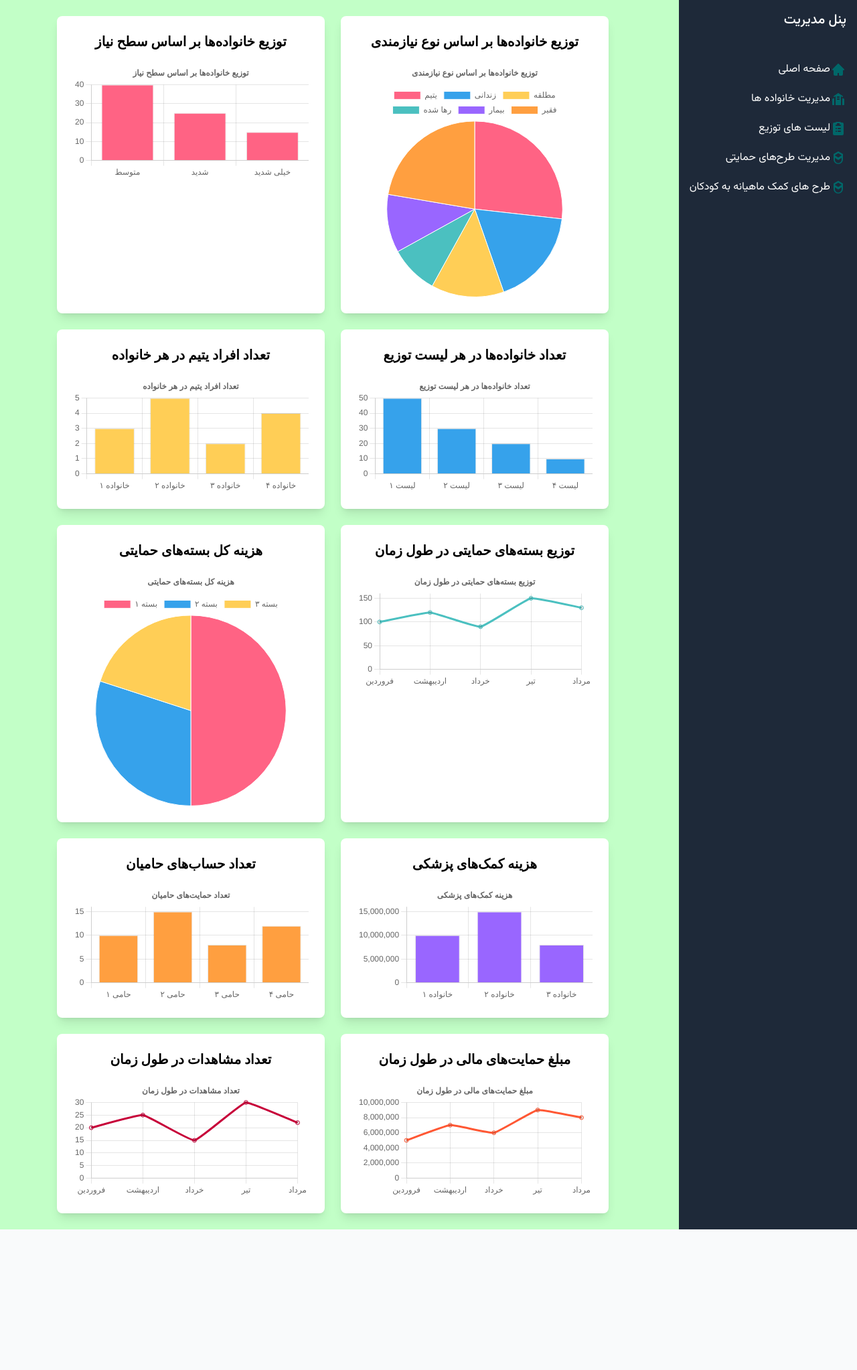
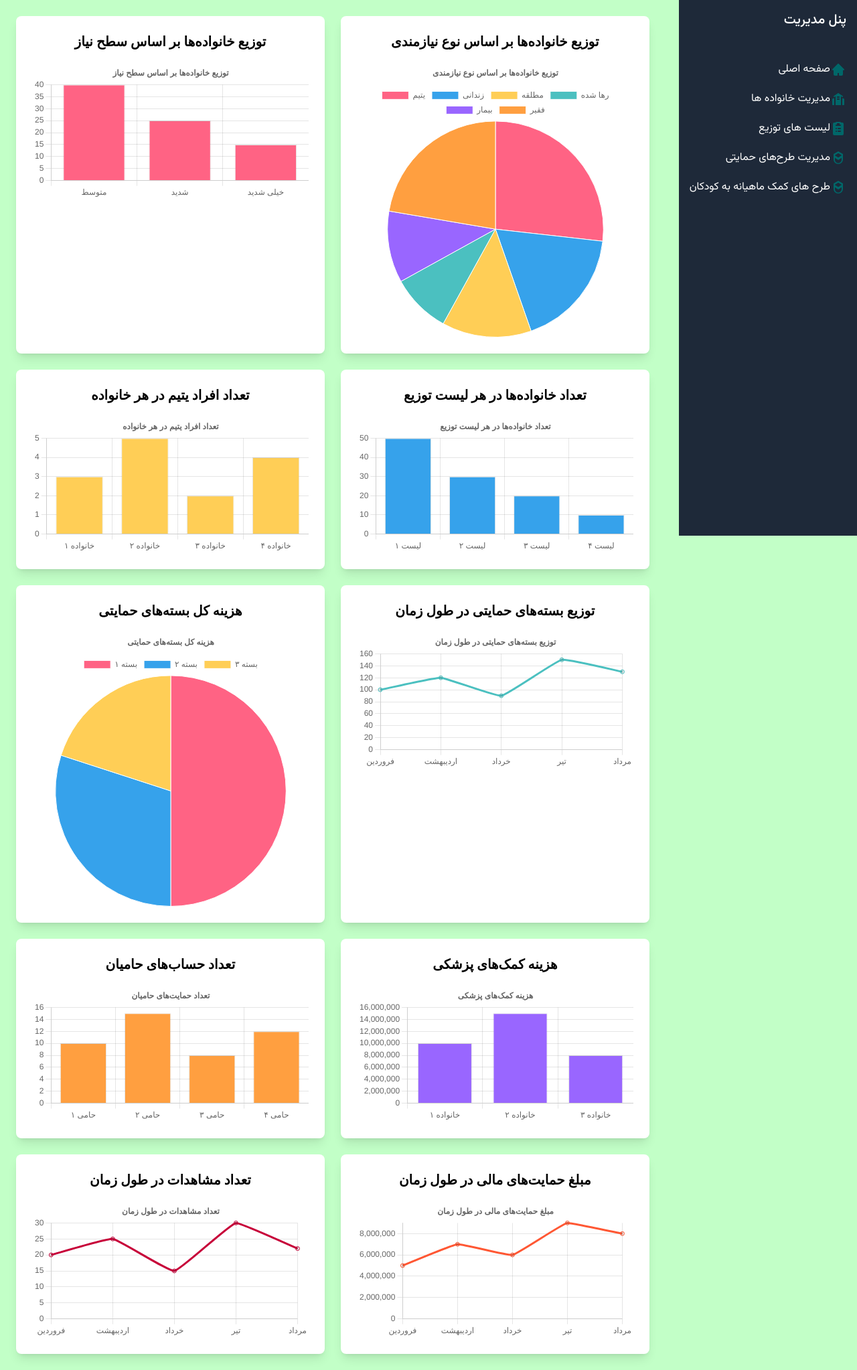
Before and after one commit to salman-hamidi2024/MCM, a Django app: page / in a window 1280 px wide. Shown: the part 64-2110 px from the top of the page at 67% size. Before the commit the page ends 1900 px from the top, so only its background shows below. Run offline with Django 5.2, Linux system fonts and the light colour scheme.

Commit message:
front edited

```diff
--- a/Mohsenin/templates/Family/family_confirm_deactivate.html
+++ b/Mohsenin/templates/Family/family_confirm_deactivate.html
@@ -19,7 +19,7 @@
 </form>   {% endcomment %}
 {% comment %} <div class="flex justify-center items-center min-h-screen bg-gray-100"> {% endcomment %}
 <div style="justify-content: center;margin-top: 5rem;" class="flex">
-    <div class="bg-white shadow-lg rounded-lg p-6 w-96">
+    <div class="bg-white shadow-lg rounded-lg p-6 w-86">
         {% if family.is_active %}
         <h2 class="vazir-semibold text-2xl">آیا از غیرفعال کردن پشتیبانی این خانواده اطمینان دارید؟</h2>
         {% else %}
@@ -28,9 +28,9 @@
         <h3 class="vazir-medium text-xl">شماره پرونده: {{family.doc_code }}</h3>
         <h3 class="vazir-medium text-xl">سرپرست خانوار: {{family.guardian }}</h3>
 
-        <form method="post">
+        <form class="confirm-delete-form" method="post">
             {% csrf_token %}
-            <div class="delete-buttons">
+            <div class="">
                 <button type="submit" class="custom-button cursor-pointer text-gray-900 bg-gradient-to-r from-lime-200 via-lime-400 to-lime-500 hover:bg-gradient-to-br focus:ring-4 focus:outline-none focus:ring-lime-300 dark:focus:ring-lime-800 shadow-lg shadow-lime-500/50 dark:shadow-lg dark:shadow-lime-800/80 font-medium rounded-lg text-sm px-5 py-2.5 text-center me-2 mb-2">بله اطمینان دارم</button>
                 <a href="{% url 'family_list' %}"><button type="button" class="cursor-pointer text-white bg-red-800 hover:bg-red-900 focus:outline-none focus:ring-4 focus:ring-red-300 font-medium rounded-full text-sm px-5 py-2.5 me-2 mb-2 ">انصراف</button></a>
             </div>
--- a/Mohsenin/templates/Family/family_form.html
+++ b/Mohsenin/templates/Family/family_form.html
@@ -58,7 +58,7 @@
 
     <div class="form-buttons">
         <button type="submit" class="cursor-pointer custom-button text-white bg-green-700 hover:bg-green-800 focus:outline-none focus:ring-4 focus:ring-green-300 font-medium rounded-full text-sm px-5 py-2.5 text-center me-2 mb-2 ">ذخیره</button>
-        <a href="{% url 'family_list' %}"><button type="button" class="text-white bg-gray-800 hover:bg-gray-900 focus:outline-none focus:ring-4 focus:ring-gray-300 font-medium rounded-full text-sm px-5 py-2.5 me-2 mb-2 ">انصراف</button></a>
+        <a href="{% url 'family_list' %}"><button type="button" class="cursor-pointer text-white bg-gray-800 hover:bg-gray-900 focus:outline-none focus:ring-4 focus:ring-gray-300 font-medium rounded-full text-sm px-5 py-2.5 me-2 mb-2 ">انصراف</button></a>
 
         {% if family %}
             <a href="{% url 'family_deactivate' family.pk %}"><button type="button" class="cursor-pointer text-white bg-red-800 hover:bg-red-900 focus:outline-none focus:ring-4 focus:ring-red-300 font-medium rounded-full text-sm px-5 py-2.5 me-2 mb-2 ">حذف</button></a>
--- a/Mohsenin/templates/Mohsenin/index.html
+++ b/Mohsenin/templates/Mohsenin/index.html
@@ -5,64 +5,64 @@
 
 
 {% block content %}
-<div class="container container-main w-full mx-auto p-4 sm:p-6 bg-gray-100 font-sans max-w-7xl">
+<div class="container container-main w-full mx-auto p-4 sm:p-6 bg-gray-100 font-sans ">
     <div class="flex flex-wrap gap-4 sm:gap-6 justify-center">
         <!-- Chart 1: Family Type Distribution -->
-        <div class="bg-white p-4 sm:p-6 rounded-lg shadow-lg flex-1 min-w-[250px] sm:min-w-[300px] max-w-[400px] min-h-[300px] flex flex-col">
+        <div class="bg-white p-4 sm:p-6 rounded-lg shadow-lg flex-1 min-w-[250px] sm:min-w-[150px] max-w-[350px] min-h-[300px] flex flex-col">
             <h2 class="text-lg sm:text-xl font-semibold mb-4 text-center">توزیع خانواده‌ها بر اساس نوع نیازمندی</h2>
             <canvas id="familyTypeChart" class="flex-grow"></canvas>
         </div>
 
         <!-- Chart 2: Need Level Distribution -->
-        <div class="bg-white p-4 sm:p-6 rounded-lg shadow-lg flex-1 min-w-[250px] sm:min-w-[300px] max-w-[400px] min-h-[300px] flex flex-col">
+        <div class="bg-white p-4 sm:p-6 rounded-lg shadow-lg flex-1 min-w-[250px] sm:min-w-[150px] max-w-[350px] min-h-[300px] flex flex-col">
             <h2 class="text-lg sm:text-xl font-semibold mb-4 text-center">توزیع خانواده‌ها بر اساس سطح نیاز</h2>
             <canvas id="needLevelChart" class="flex-grow"></canvas>
         </div>
 
         <!-- Chart 3: Families per Dist List -->
-        <div class="bg-white p-4 sm:p-6 rounded-lg shadow-lg flex-1 min-w-[250px] sm:min-w-[300px] max-w-[400px] min-h-[300px] flex flex-col">
+        <div class="bg-white p-4 sm:p-6 rounded-lg shadow-lg flex-1 min-w-[250px] sm:min-w-[150px] max-w-[350px] min-h-[300px] flex flex-col">
             <h2 class="text-lg sm:text-xl font-semibold mb-4 text-center">تعداد خانواده‌ها در هر لیست توزیع</h2>
             <canvas id="distListChart" class="flex-grow"></canvas>
         </div>
 
         <!-- Chart 4: Orphans per Family -->
-        <div class="bg-white p-4 sm:p-6 rounded-lg shadow-lg flex-1 min-w-[250px] sm:min-w-[300px] max-w-[400px] min-h-[300px] flex flex-col">
+        <div class="bg-white p-4 sm:p-6 rounded-lg shadow-lg flex-1 min-w-[250px] sm:min-w-[150px] max-w-[350px] min-h-[300px] flex flex-col">
             <h2 class="text-lg sm:text-xl font-semibold mb-4 text-center">تعداد افراد یتیم در هر خانواده</h2>
             <canvas id="orphansChart" class="flex-grow"></canvas>
         </div>
 
         <!-- Chart 5: Package Distribution Over Time -->
-        <div class="bg-white p-4 sm:p-6 rounded-lg shadow-lg flex-1 min-w-[250px] sm:min-w-[300px] max-w-[400px] min-h-[300px] flex flex-col">
+        <div class="bg-white p-4 sm:p-6 rounded-lg shadow-lg flex-1 min-w-[250px] sm:min-w-[150px] max-w-[350px] min-h-[300px] flex flex-col">
             <h2 class="text-lg sm:text-xl font-semibold mb-4 text-center">توزیع بسته‌های حمایتی در طول زمان</h2>
             <canvas id="packageDistChart" class="flex-grow"></canvas>
         </div>
 
         <!-- Chart 6: Package Total Cost -->
-        <div class="bg-white p-4 sm:p-6 rounded-lg shadow-lg flex-1 min-w-[250px] sm:min-w-[300px] max-w-[400px] min-h-[300px] flex flex-col">
+        <div class="bg-white p-4 sm:p-6 rounded-lg shadow-lg flex-1 min-w-[250px] sm:min-w-[150px] max-w-[350px] min-h-[300px] flex flex-col">
             <h2 class="text-lg sm:text-xl font-semibold mb-4 text-center">هزینه کل بسته‌های حمایتی</h2>
             <canvas id="packageCostChart" class="flex-grow"></canvas>
         </div>
 
         <!-- Chart 7: Medical Aid Costs -->
-        <div class="bg-white p-4 sm:p-6 rounded-lg shadow-lg flex-1 min-w-[250px] sm:min-w-[300px] max-w-[400px] min-h-[300px] flex flex-col">
+        <div class="bg-white p-4 sm:p-6 rounded-lg shadow-lg flex-1 min-w-[250px] sm:min-w-[150px] max-w-[350px] min-h-[300px] flex flex-col">
             <h2 class="text-lg sm:text-xl font-semibold mb-4 text-center">هزینه کمک‌های پزشکی</h2>
             <canvas id="medicalAidChart" class="flex-grow"></canvas>
         </div>
 
         <!-- Chart 8: Supporter Support Count -->
-        <div class="bg-white p-4 sm:p-6 rounded-lg shadow-lg flex-1 min-w-[250px] sm:min-w-[300px] max-w-[400px] min-h-[300px] flex flex-col">
+        <div class="bg-white p-4 sm:p-6 rounded-lg shadow-lg flex-1 min-w-[250px] sm:min-w-[150px] max-w-[350px] min-h-[300px] flex flex-col">
             <h2 class="text-lg sm:text-xl font-semibold mb-4 text-center">تعداد حساب‌های حامیان</h2>
             <canvas id="supporterCountChart" class="flex-grow"></canvas>
         </div>
 
         <!-- Chart 9: Support Amount Over Time -->
-        <div class="bg-white p-4 sm:p-6 rounded-lg shadow-lg flex-1 min-w-[250px] sm:min-w-[300px] max-w-[400px] min-h-[300px] flex flex-col">
+        <div class="bg-white p-4 sm:p-6 rounded-lg shadow-lg flex-1 min-w-[250px] sm:min-w-[150px] max-w-[350px] min-h-[300px] flex flex-col">
             <h2 class="text-lg sm:text-xl font-semibold mb-4 text-center">مبلغ حمایت‌های مالی در طول زمان</h2>
             <canvas id="supportAmountChart" class="flex-grow"></canvas>
         </div>
 
         <!-- Chart 10: Observations Over Time -->
-        <div class="bg-white p-4 sm:p-6 rounded-lg shadow-lg flex-1 min-w-[250px] sm:min-w-[300px] max-w-[400px] min-h-[300px] flex flex-col">
+        <div class="bg-white p-4 sm:p-6 rounded-lg shadow-lg flex-1 min-w-[250px] sm:min-w-[150px] max-w-[350px] min-h-[300px] flex flex-col">
             <h2 class="text-lg sm:text-xl font-semibold mb-4 text-center">تعداد مشاهدات در طول زمان</h2>
             <canvas id="observationsChart" class="flex-grow"></canvas>
         </div>
--- a/static/css/style.css
+++ b/static/css/style.css
@@ -150,3 +150,7 @@ form {
       display: flex;
       margin-top: 5px;
 }
+.confirm-delete-form {
+      margin: 0;
+      margin-top: 15px;
+}
--- a/templates/base.html
+++ b/templates/base.html
@@ -21,15 +21,14 @@
 
     </style>
 
-
 </head>
 
-<body class="flex flex-col">
+<body class="flex flex-col h-full h-screen">
     <div class="container h-full max-w-full">
         {% include "layout/navbar.html" %}
 
 
-        <div class="flex h-full flex-1">
+        <div class="flex h-auto flex-1">
         {% include "layout/sidebar.html"%}
             <div class="flex-1">
                 <div class="pr-5">
--- a/templates/layout/sidebar.html
+++ b/templates/layout/sidebar.html
@@ -1,4 +1,4 @@
-<aside class="w-1/4 h-auto flex flex-col gap-8 bg-gray-100 p-4 no-print bg-gray-800">
+<aside class="w-1/4 h-screen flex flex-col gap-8 bg-gray-100 p-4 no-print bg-gray-800">
     <h2 class="text-xl font-semibold text-white vazir-medium">پنل مدیریت</h2>
     <ul class="mt-4 flex flex-col gap-3">
         <li class="mb-2 flex"><svg style="color: #006769;" class="w-6 h-6 text-gray-800 dark:text-white" aria-hidden="true" xmlns="http://www.w3.org/2000/svg" width="24" height="24" fill="currentColor" viewBox="0 0 24 24">
```
Also changed, not shown: Mohsenin/templates/base.html (+5 -9 lines).
